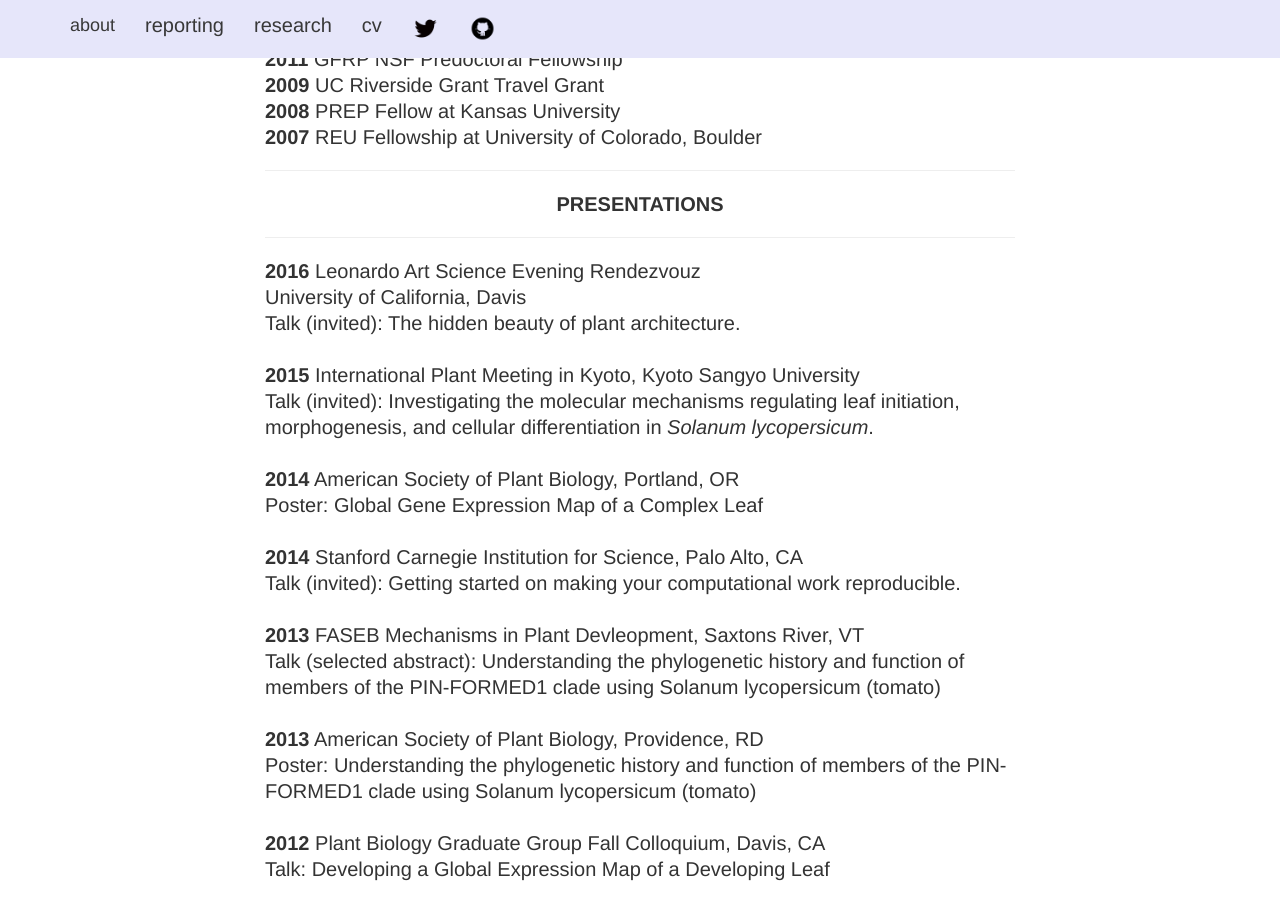
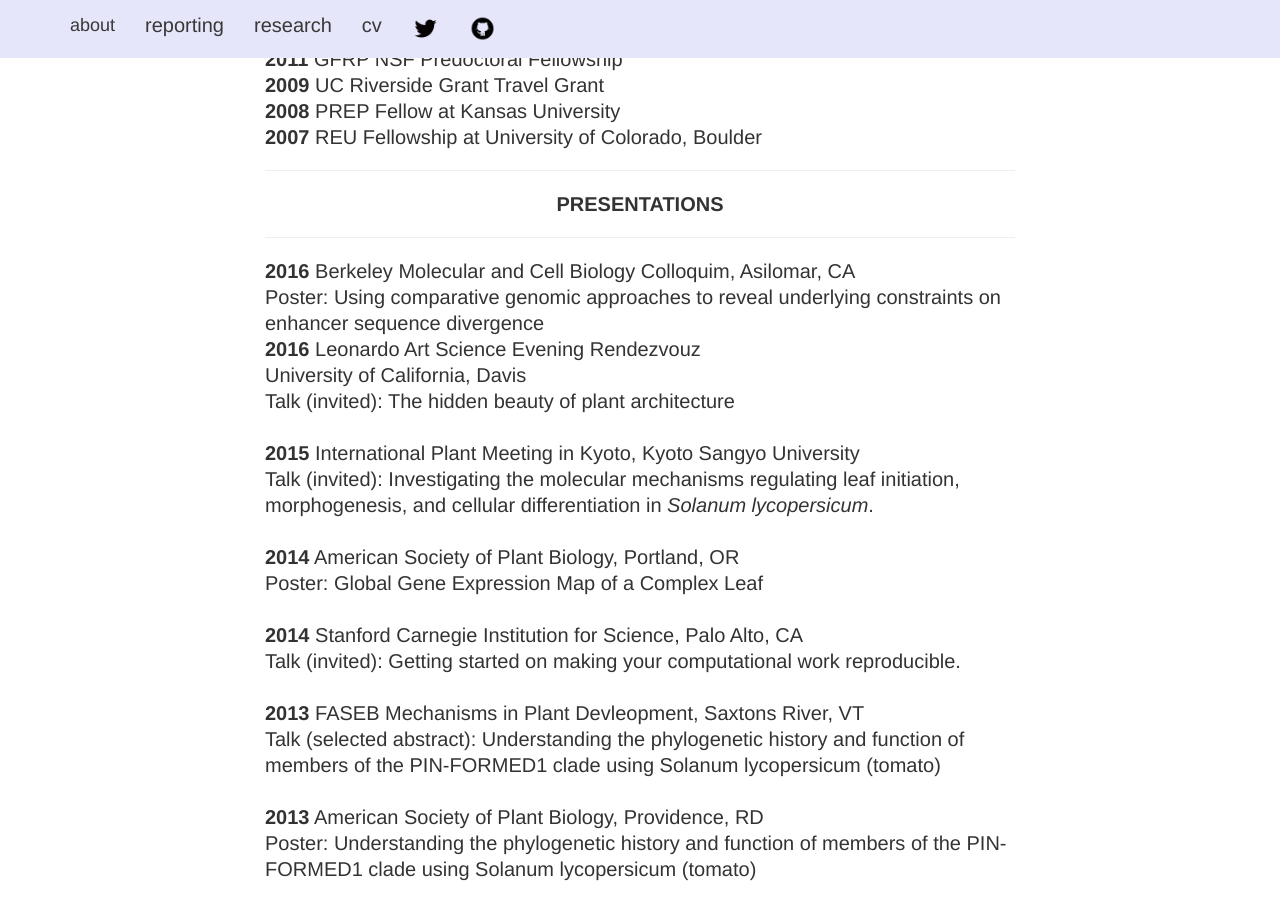
Before and after one commit to iamciera/creports, a Jekyll site: the page built from cv/index.html, in a window 1280 px wide and 900 px high, scrolled down 2659 px. Built offline with Jekyll 4.4.1, drawn with Linux system fonts in a browser that asks for light colours; nearby versions of some CDN libraries; some of the changed text lies outside the part shown.

Commit message:
updated CV

```diff
--- a/cv/index.html
+++ b/cv/index.html
@@ -98,9 +98,11 @@ layout: default
 				<hr />
 				<center><strong>PRESENTATIONS</strong></p></center>
 				<hr />
+				<b>2016</b> Berkeley Molecular and Cell Biology Colloquim, Asilomar, CA<br />
+				Poster: Using comparative genomic approaches to reveal underlying constraints on enhancer sequence divergence</br>
 				<b>2016</b> Leonardo Art Science Evening Rendezvouz <br />
 				University of California, Davis</br>
-				Talk (invited): The hidden beauty of plant architecture</i>.</br>
+				Talk (invited): The hidden beauty of plant architecture</br>
 				<br /><b>2015</b> International Plant Meeting in Kyoto, Kyoto Sangyo University</br>
 				Talk (invited): Investigating the molecular mechanisms regulating leaf initiation, morphogenesis, and cellular differentiation in <i>Solanum lycopersicum</i>.</br>
 				<br />
@@ -151,6 +153,7 @@ layout: default
 				<center><p><strong>PROFESSIONAL DEVELOPMENT AND SERVICE </strong></p></center>
 				<hr />
 				<br />
+				<b>2016</b> Reviewer, PLOS One <br />
 				<b>2016</b> 21st Summer Institute in Statistical Genetics, Seattle, WA<br />
 				<b>2016</b> rOpenSci <a href = "http://unconf16.ropensci.org/">Unconference</a>, San Fransisco, CA<br />
 				<b>2015</b> NIMBioS Investigative Workshop:<a href = "http://www.nimbios.org/workshops/WS_plantmorph"> Morphological Plant Models </a><br />
```
